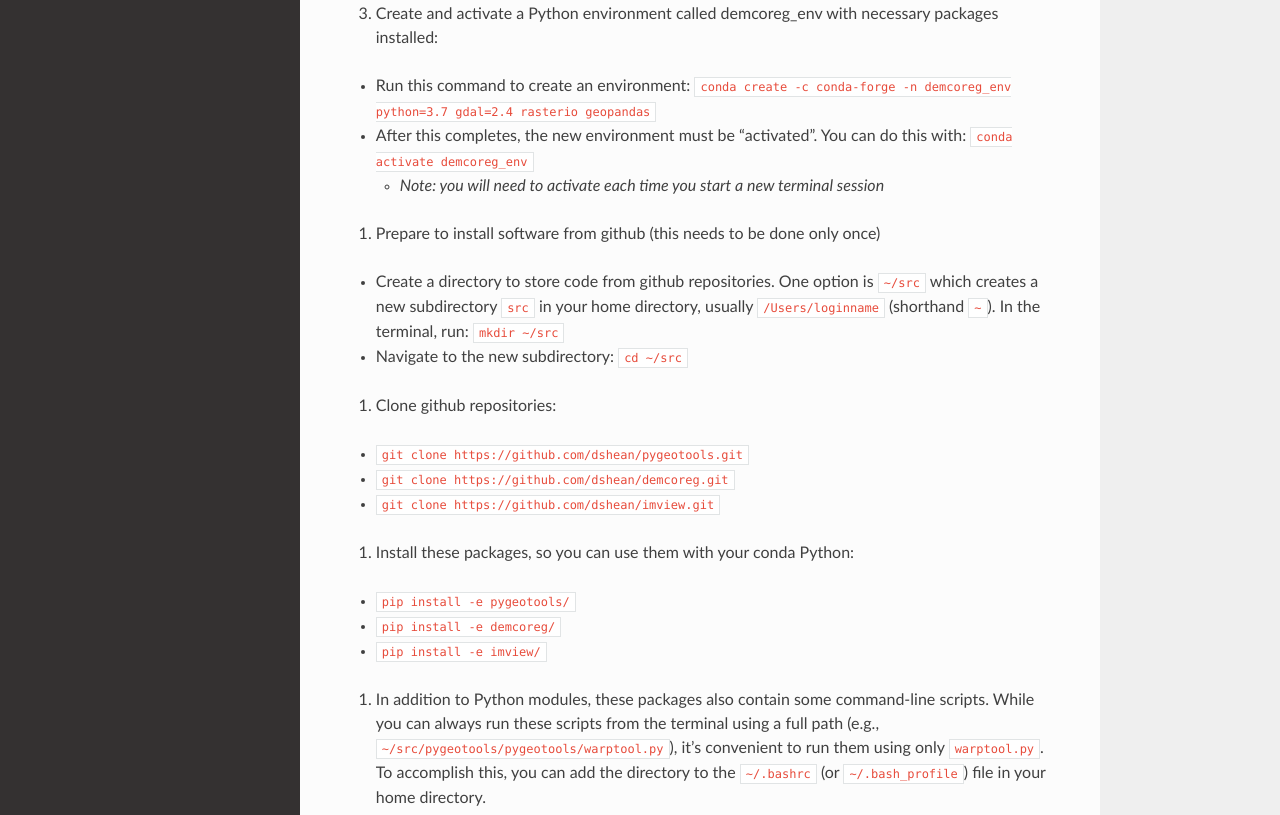
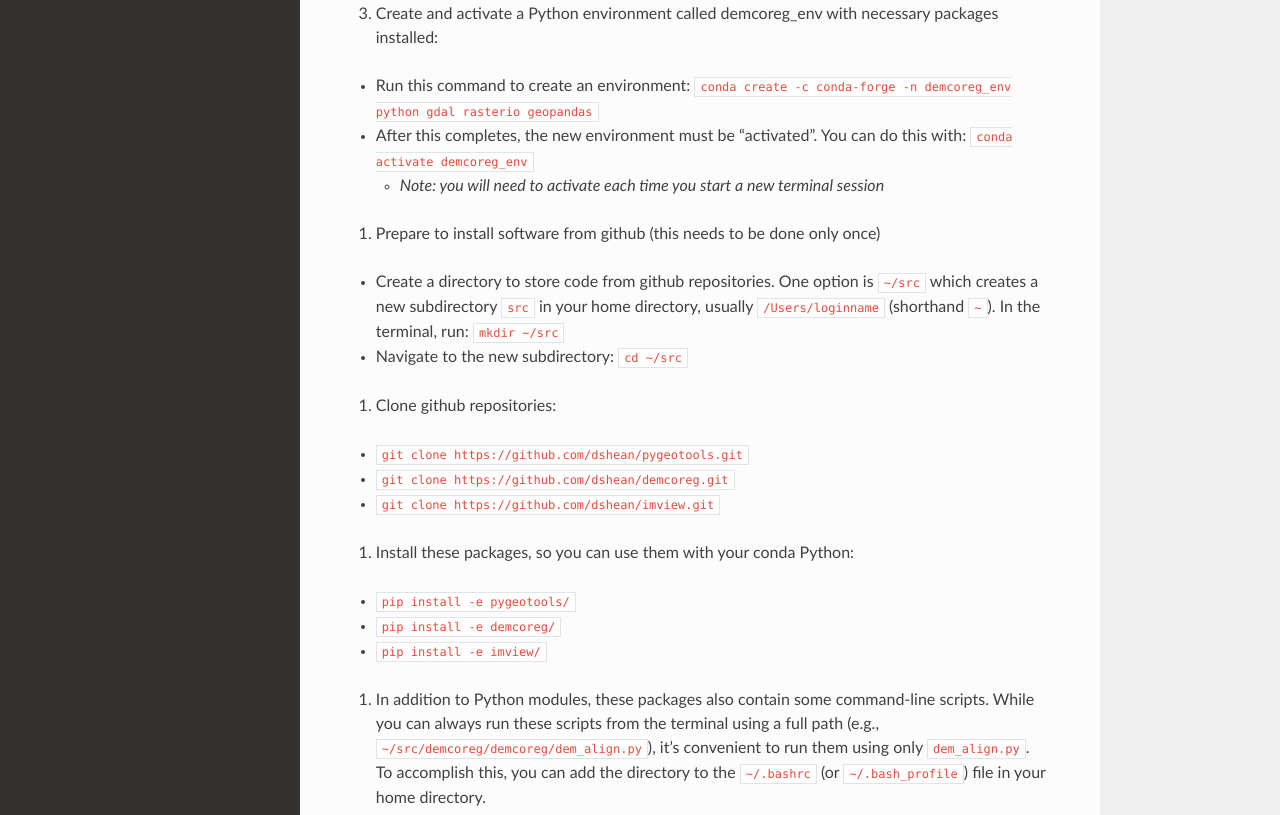
Before and after one commit to dshean/demcoreg, a Sphinx documentation site: the page built from docs/beginners_doc.md, in a window 1280 px wide and 1400 px high. Shown: the part 582-1397 px from the top of the window. Built offline with Sphinx 7.4.7 and the Read the Docs theme 2.0.0, drawn with Linux system fonts in a browser that asks for light colours.

Commit message:
Update beginners_doc.md (#38)

```diff
--- a/docs/beginners_doc.md
+++ b/docs/beginners_doc.md
@@ -10,7 +10,7 @@ The demcoreg README.md provides a basic overview of installation and usage for u
 1. Install conda. Managing python packages is best done using conda. You can download miniconda for your OS/architecture here: https://docs.conda.io/en/latest/miniconda.html
 2. Open a terminal/shell
 3. Create and activate a Python environment called demcoreg_env with necessary packages installed:
-  - Run this command to create an environment: `conda create -c conda-forge -n demcoreg_env python=3.7 gdal=2.4 rasterio geopandas`
+  - Run this command to create an environment: `conda create -c conda-forge -n demcoreg_env python gdal rasterio geopandas`
   - After this completes, the new environment must be "activated". You can do this with: `conda activate demcoreg_env`
     - *Note: you will need to activate each time you start a new terminal session*
 4. Prepare to install software from github (this needs to be done only once)
@@ -24,7 +24,7 @@ The demcoreg README.md provides a basic overview of installation and usage for u
   - `pip install -e pygeotools/`
   - `pip install -e demcoreg/`
   - `pip install -e imview/`
-7. In addition to Python modules, these packages also contain some command-line scripts.  While you can always run these scripts from the terminal using a full path (e.g., `~/src/pygeotools/pygeotools/warptool.py`), it's convenient to run them using only `warptool.py`. To accomplish this, you can add the directory to the `~/.bashrc` (or `~/.bash_profile`) file in your home directory.
+7. In addition to Python modules, these packages also contain some command-line scripts.  While you can always run these scripts from the terminal using a full path (e.g., `~/src/demcoreg/demcoreg/dem_align.py`), it's convenient to run them using only `dem_align.py`. To accomplish this, you can add the directory to the `~/.bashrc` (or `~/.bash_profile`) file in your home directory.
   - To get the full path name `realpath demcoreg/demcoreg`
   - Open `~/.bashrc` (or `~/.bash_profile`) in a text editor of your choice, and add this line to the end of the file: `export PATH="~/src/pygeotools/pygeotools:~/src/demcoreg/demcoreg:~/src/imview/imview:$PATH"`
     - Navigate to your home directory using `cd ~`
```
